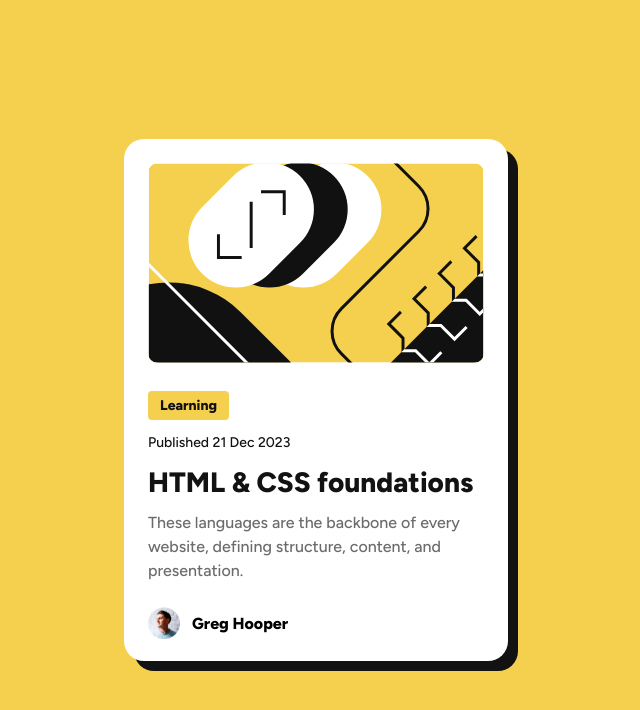
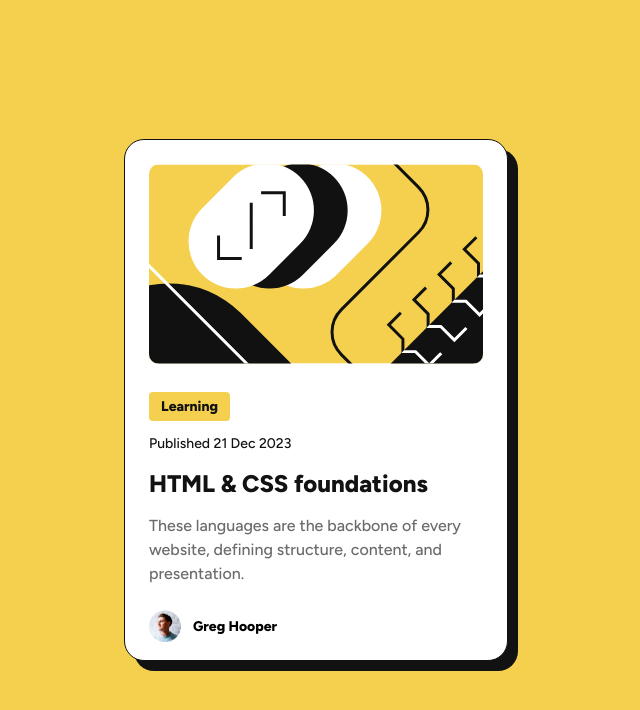
Before and after one commit to htht-2/product2, a plain HTML site: page index.html in a window 1280 px wide. Shown: the whole page, without its empty margins (324-964 px from the left). Drawn offline with Linux system fonts and the light colour scheme.

Commit message:
Add files via upload

```diff
--- a/style.css
+++ b/style.css
@@ -51,6 +51,7 @@ height: 522px;
 border-radius: 20px;
 z-index: 9999999;
 box-shadow: 10px 10px #121212ff;
+border: 1px solid #111111;
 }
 
 main .title-img{
@@ -79,6 +80,7 @@ color: var(--gray-950);
     font-size: 14px;
     line-height: 1.5;
     letter-spacing: 0;
+    font-weight: 500;
 
 }
 
@@ -86,8 +88,10 @@ color: var(--gray-950);
 
 main h1{
 color: var(--gray-950);
-font-size: 28px;
+font-size: 24px;
 font-weight: 800;
+line-height: 1.5;
+letter-spacing: 0;
 cursor: pointer;
 }
 
@@ -96,9 +100,10 @@ main h1:active{
 }
 
 main .lastp{
-
     color: var(--gray-500);
     line-height: 1.5;
+    letter-spacing: 0;
+    font-size: 1em;
 }
 
 .edit-content{
@@ -122,6 +127,9 @@ margin-top: 24px;
 
 .profile span{
 font-weight: 800;
+font-size: 14px;
+line-height: 1.5;
+letter-spacing: 0;
 }
 
 
```
